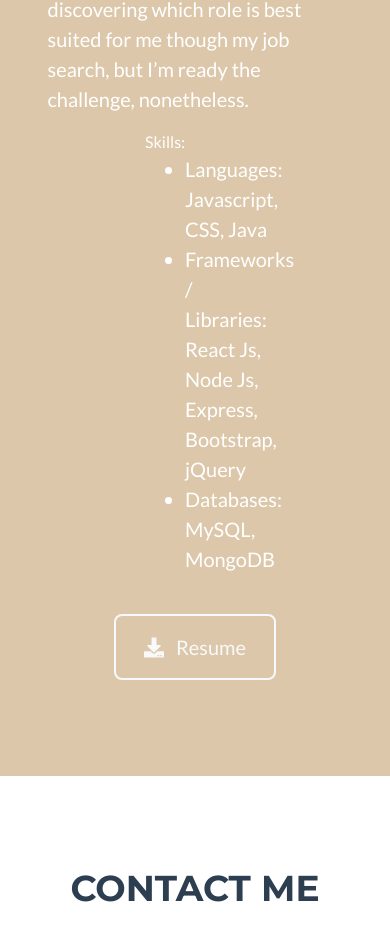
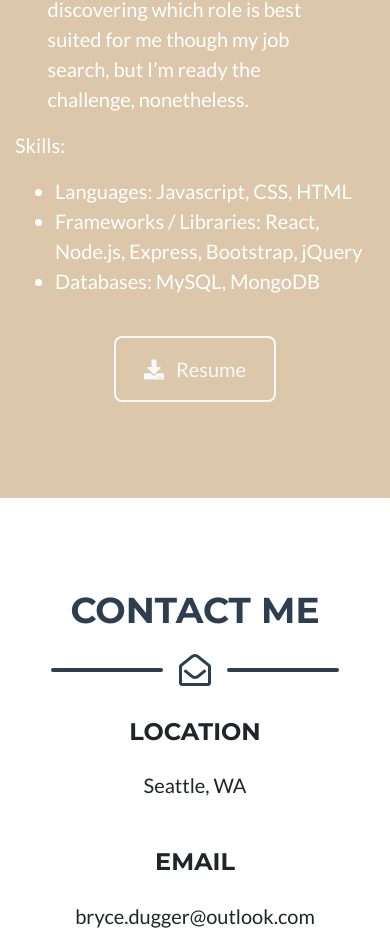
Before and after one commit to brycedugger/Portfolio, a website with bundled scripts: page index.html in a window 390 px wide. Shown: the part 2936-3866 px from the top of the page. Built offline with nearby package versions, Linux system fonts and the light colour scheme.

Commit message:
media queries for skills updated.

```diff
--- a/index.html
+++ b/index.html
@@ -233,17 +233,17 @@
         <div class="col-1"></div>
           </div>
       <div class="row">
-        <div class="col-4 col-sm-1"></div>
-        <div class="col-5 col-sm-10>
+        <div class="col-lg-4 col-md-3 col-sm-1"></div>
+        <div class="col-lg-5 col-md-7 col-sm-10">
           <p class="lead">Skills:
           <ul class="lead">
-            <li>Languages: Javascript, CSS, Java</li>
-            <li>Frameworks / Libraries: React Js, Node Js, Express, Bootstrap, jQuery</li>
+            <li>Languages: Javascript, CSS, HTML</li>
+            <li>Frameworks / Libraries: React, Node.js, Express, Bootstrap, jQuery</li>
             <li>Databases: MySQL, MongoDB</li>
           </ul>
         </p>
         </div>
-        <div class="col-3 col-sm-1"></div>
+        <div class="col-lg-3 col-md-2 col-sm-1"></div>
           </div>
     </div>
 
```
Also changed, not shown: 1 other file.
